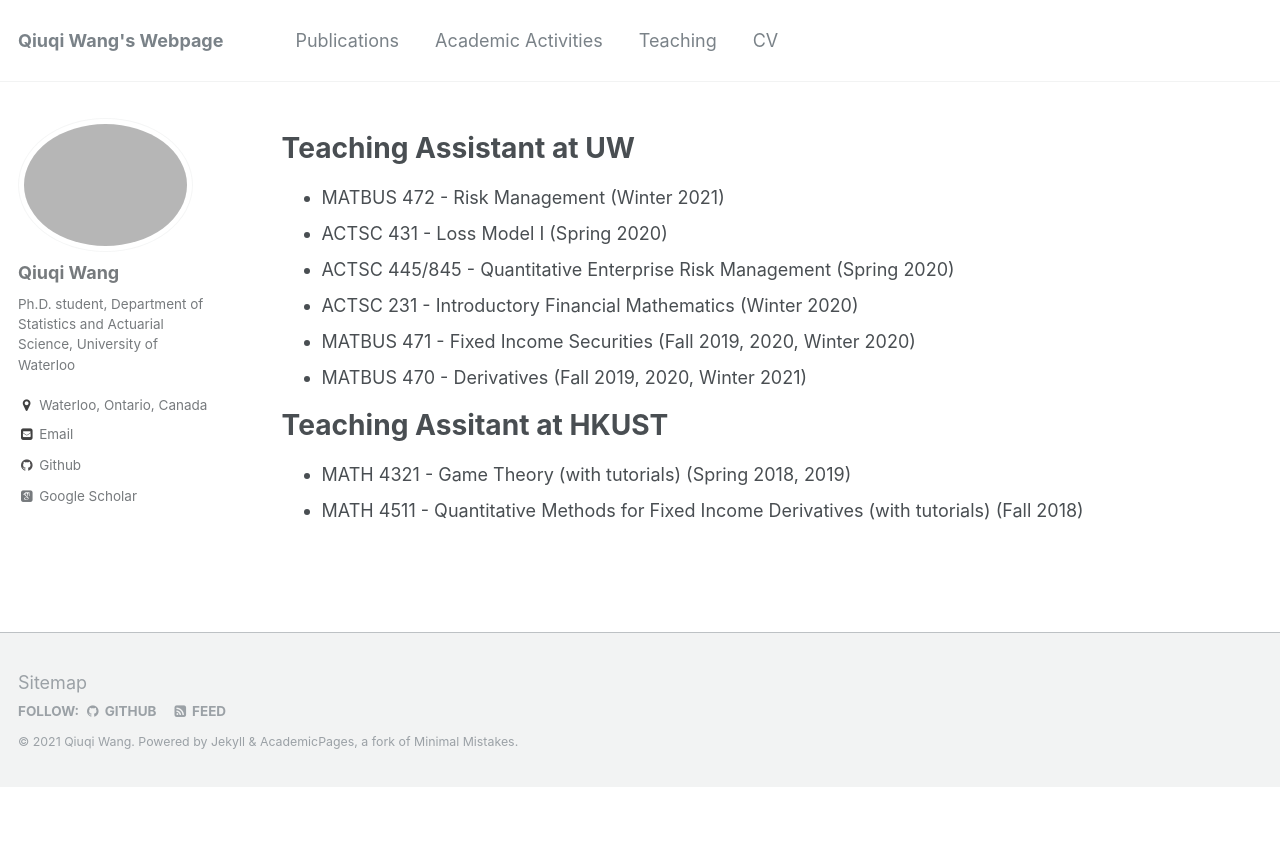
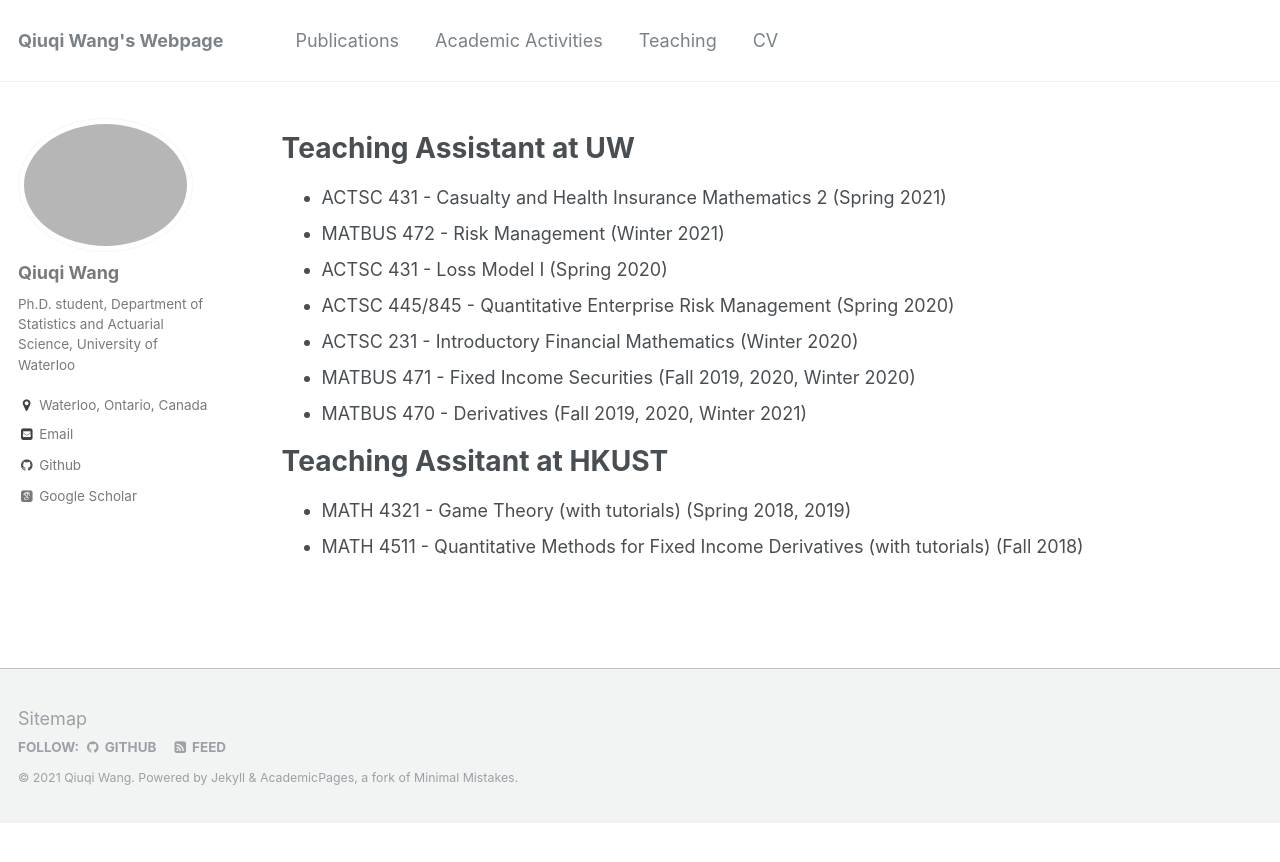
Before and after one commit to qwangan/qwangan.github.io, a Jekyll site: the page built from _pages/teaching.md, in a window 1280 px wide. Shown: the top 862 px of the page. Built offline with Jekyll 4.4.1, drawn with Linux system fonts in a browser that asks for light colours; some web fonts are replaced.

Commit message:
Update teaching.md

```diff
--- a/_pages/teaching.md
+++ b/_pages/teaching.md
@@ -6,6 +6,7 @@ author_profile: true
 ---
 
 # Teaching Assistant at UW
+* ACTSC 431 - Casualty and Health Insurance Mathematics 2 (Spring 2021)
 * MATBUS 472 - Risk Management (Winter 2021)
 * ACTSC 431 - Loss Model I (Spring 2020)
 * ACTSC 445/845 - Quantitative Enterprise Risk Management (Spring 2020)
```
